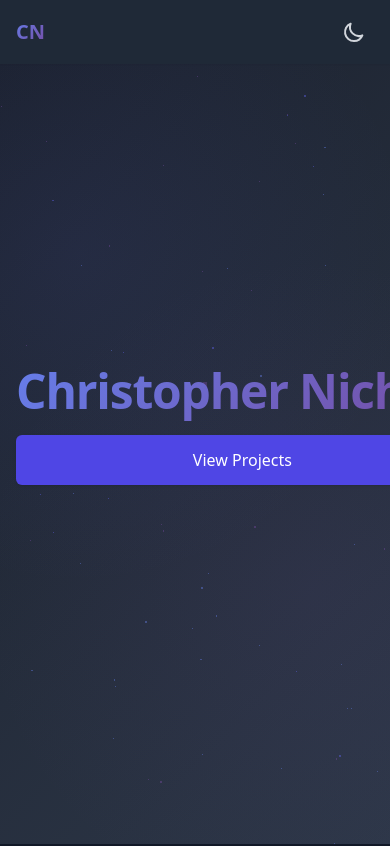
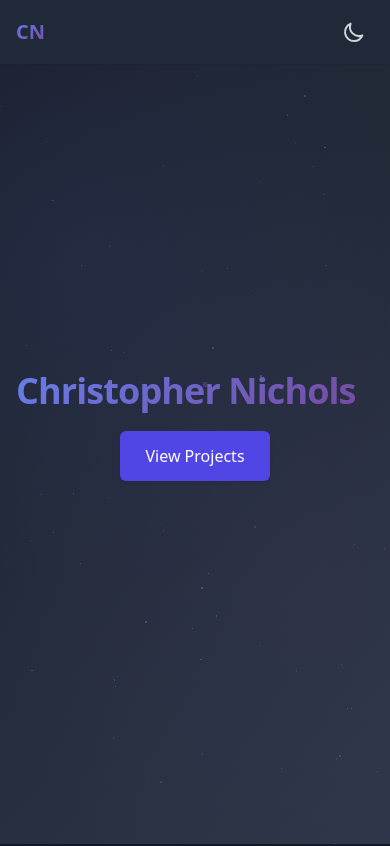
Before and after one commit to cnichols1734/site_manager, a plain HTML site: page index.html in a window 390 px wide. Shown: the top 846 px of the page. Drawn offline with nearby package versions, Linux system fonts and the light colour scheme; animation ran at ten frames a second.

Commit message:
Fix mobile responsiveness in hero section

```diff
--- a/index.html
+++ b/index.html
@@ -208,14 +208,14 @@
         <canvas id="three-canvas"></canvas>
         <div class="max-w-7xl mx-auto relative">
             <div class="content-wrapper relative pb-8 sm:pb-16 md:pb-20 lg:max-w-2xl lg:w-full lg:pb-28 xl:pb-32 min-h-screen flex items-center">
-                <main class="mt-10 mx-auto max-w-7xl px-4 sm:mt-12 sm:px-6 md:mt-16 lg:mt-20 lg:px-8 xl:mt-28">
+                <main class="mt-10 mx-auto max-w-7xl px-4 sm:mt-12 sm:px-6 md:mt-16 lg:mt-20 lg:px-8 xl:mt-28 w-full">
                     <div class="sm:text-center lg:text-left">
-                        <h1 class="text-5xl tracking-tight font-extrabold sm:text-6xl md:text-7xl whitespace-nowrap">
+                        <h1 class="text-4xl tracking-tight font-extrabold sm:text-5xl md:text-6xl lg:text-7xl break-words">
                             <span class="gradient-text">Christopher Nichols</span>
                         </h1>
-                        <div class="mt-5 sm:mt-8 sm:flex sm:justify-center lg:justify-start">
+                        <div class="mt-5 sm:mt-8 flex justify-center lg:justify-start">
                             <div class="rounded-md shadow">
-                                <a href="#projects" class="w-full flex items-center justify-center px-8 py-3 border border-transparent text-base font-medium rounded-md text-white bg-indigo-600 hover:bg-indigo-700 md:py-4 md:text-lg md:px-10">
+                                <a href="#projects" class="w-full flex items-center justify-center px-6 py-3 border border-transparent text-base font-medium rounded-md text-white bg-indigo-600 hover:bg-indigo-700 sm:px-8 md:py-4 md:text-lg md:px-10">
                                     View Projects
                                 </a>
                             </div>
```
